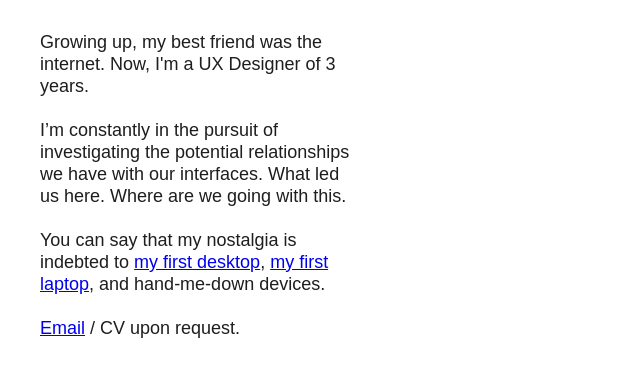
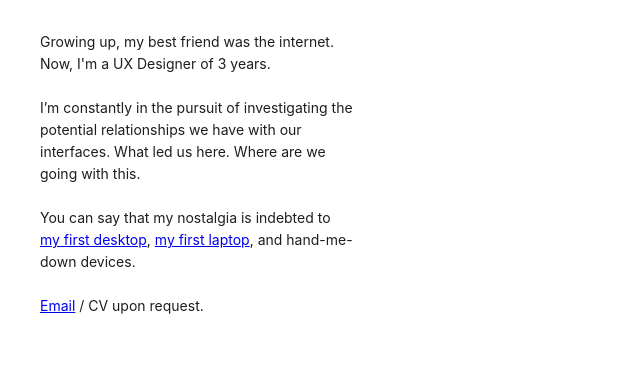
Before and after one commit to iteesy/irish_is_online, a plain HTML site: page side-a/about.html in a window 1536 px wide. Shown: the part 260-636 px from the top of the page, without its empty margins (0-640 px from the left). Drawn offline with nearby package versions, Linux system fonts and the light colour scheme; a script that the page names is missing.

Commit message:
Update irish_is_online.css
Font size - about

```diff
--- a/css/irish_is_online.css
+++ b/css/irish_is_online.css
@@ -359,6 +359,9 @@ label {
 
   .paragraph.about {
     padding-right: 6px;
+    font-family: 'Inter', sans-serif;
+    font-size: 14px;
+    line-height: 22px;
   }
 
   .paragraph._404 {
```
